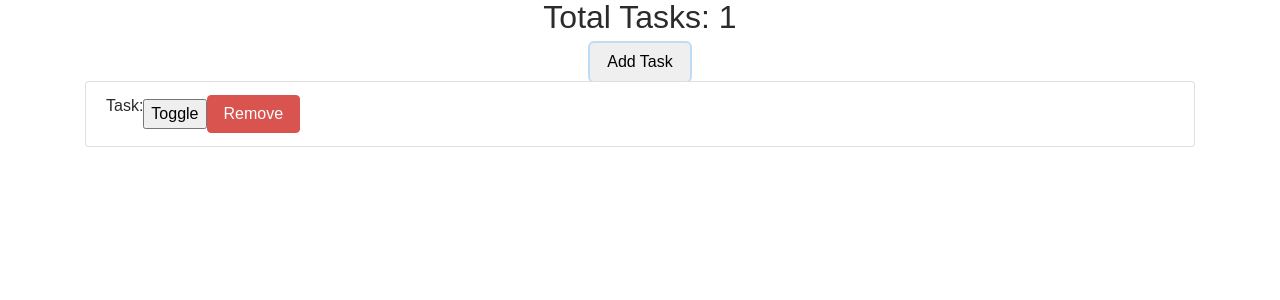
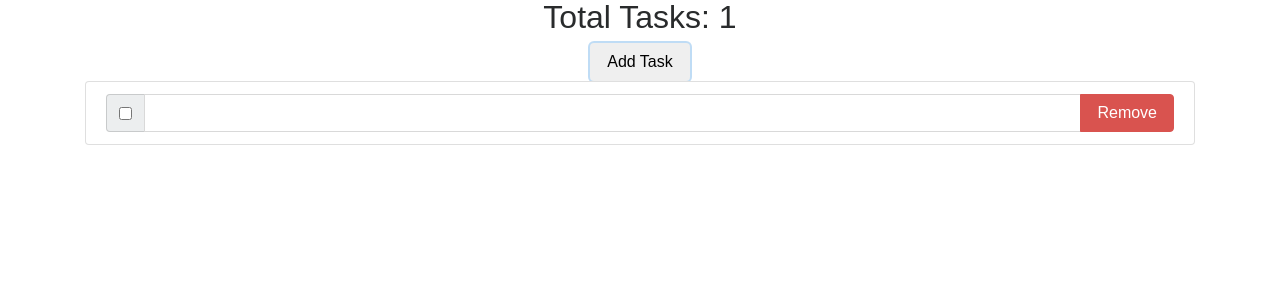
Before and after one commit to thechutrain/todo-ui-react, a React (Create React App) app: page / in a window 1280 px wide. Both pictures are taken after a click on the button "Add Task". Shown: the top 300 px of the page. Built offline with nearby package versions, Linux system fonts and the light colour scheme.

Commit message:
updated styles, and added update Task to the functional display component too

```diff
--- a/src/Components/Todo/Todo.jsx
+++ b/src/Components/Todo/Todo.jsx
@@ -9,20 +9,20 @@ class Todo extends Component {
 			tasks: [],
 			lastId: 0
 		}
-		// this.state = {
-		// 	tasks: [
-		// 		{ id: 1, task: 'get my react shit done', complete: false },
-		// 		{ id: 2, task: 'incorporate redux', complete: true },
-		// 		{ id: 3, task: 'add bootstrap4 and make it nice', complete: false }
-		// 	],
-		// 	lastId: 3
-		// }
 	}
 	_addTask = taskObj => {
 		this.setState(prevState => {
-			const newTask = { task: '', complete: false, id: ++prevState.lastId }
+			const newTask = { text: '', complete: false, id: ++prevState.lastId }
 			const updatedTasks = prevState.tasks
 			updatedTasks.push(newTask)
+			return { tasks: updatedTasks }
+		})
+	}
+	_updateTask = id => newText => {
+		this.setState(prevState => {
+			const updatedTasks = prevState.tasks.map(
+				task => (task.id === id ? { ...task, text: newText } : task)
+			)
 			return { tasks: updatedTasks }
 		})
 	}
@@ -51,7 +51,8 @@ class Todo extends Component {
 					{this.state.tasks.map(task => {
 						let props = Object.assign({}, task, {
 							_removeTask: this._removeTask(task.id),
-							_toggleComplete: this._toggleComplete(task.id)
+							_toggleComplete: this._toggleComplete(task.id),
+							_updateTask: this._updateTask(task.id)
 						})
 						// console.log(props) // interesting that props is a lot more crap
 						return displayTodoItem(props)
--- a/src/Components/Todo/displayTodoItem.jsx
+++ b/src/Components/Todo/displayTodoItem.jsx
@@ -3,13 +3,35 @@ import React from 'react'
 function displayTodoItem(props) {
 	return (
 		<li key={props.id} className="list-group-item">
-			<p>Task: {props.task}</p>
-			<button onClick={props._toggleComplete}>
-				Toggle
-			</button>
-			<button onClick={props._removeTask} className="btn btn-danger">
-				Remove
-			</button>
+			<div className="input-group">
+				{/*  Checkbox for Completion */}
+				<span className="input-group-addon">
+					<input
+						checked={props.complete}
+						onChange={props._toggleComplete}
+						type="checkbox"
+						aria-label="Checkbox for toggling task"
+					/>
+				</span>
+				{/*  Input for Task name */}
+				<input
+					value={props.task}
+					onChange={e => {
+						props._updateTask(e.target.value)
+					}}
+					type="text"
+					className="form-control"
+				/>
+				{/*  Remove Button */}
+				<span className="input-group-btn">
+					<button
+						onClick={props._removeTask}
+						className="btn btn-secondary btn-danger"
+					>
+						Remove
+					</button>
+				</span>
+			</div>
 		</li>
 	)
 }
```
